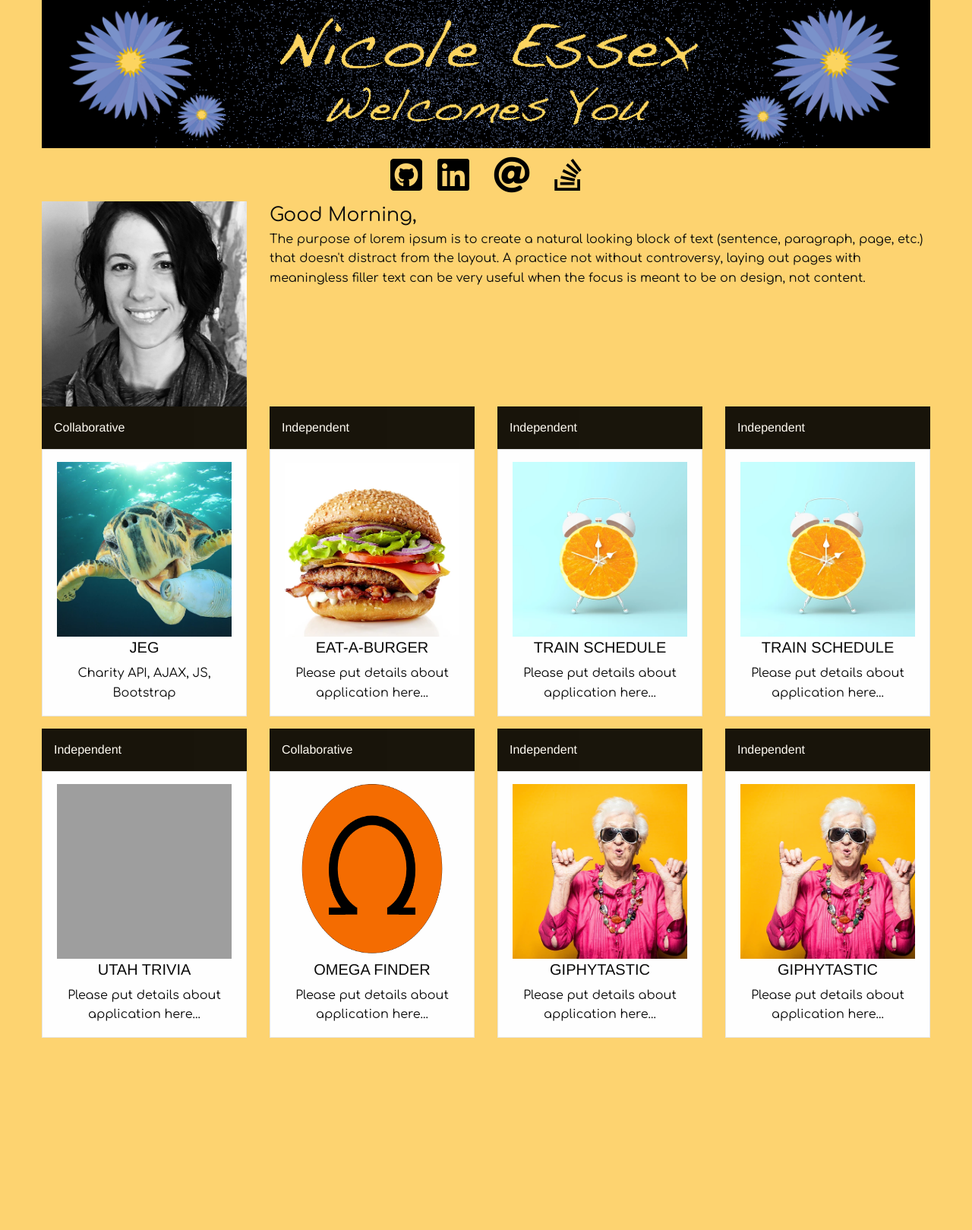
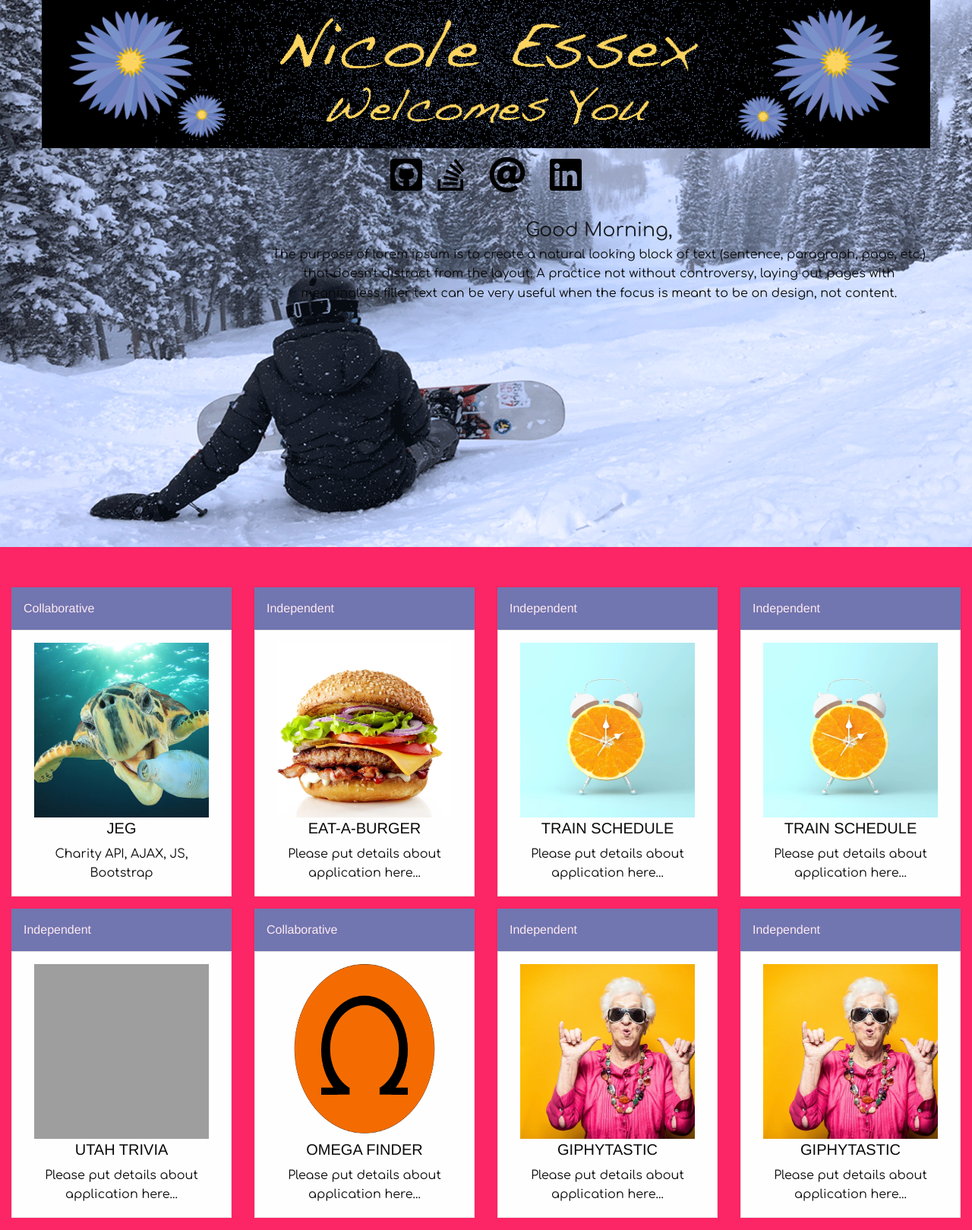
Before and after one commit to NicoleEssex/NicoleEssexPortfolio, a PHP site: page / in a window 1280 px wide. Shown: the whole page at 76% size. Before the commit the page ends 1366 px from the top, so only its background shows below. Run offline with PHP 8.4, Linux system fonts and the light colour scheme; some libraries are stand-ins or nearby versions; grey boxes are pictures that could not be loaded.

Commit message:
scrolling effect

```diff
--- a/assets/css/style.css
+++ b/assets/css/style.css
@@ -1,25 +1,55 @@
 body{
-    background-color: #fdd370;
+    /* background-color: #fdd370; */
+    background: #fc2565 url("../images/IMG_3483-6-1200.gif") no-repeat;
+    text-align: center;
+    margin: 0 auto;
+
+
     /* background-color: #637fba;  */
     /* background: no-repeat;
     background: radial-gradient(#fdd370 30%, #637fba 50%, black 20%) */
 }
 
+#contentWrap {
+    /* background: #fc2565 url("../images/IMG_3484.jpg") no-repeat; */
+    /* background-image: url("../images/IMG_3483-6-1200.png"); */
+}
+
+#banner {
+    /* background-color:#c7cfe5; */
+}
+
+#profile {
+    padding: 10px;
+    background-color: #fc2565;
+}
 
 #greeting{
     font-family: 'Comfortaa', cursive;
     font-size: 25px;
-
+    opacity: .9;
 }
 
 .fa-github-square {
     width: 30px;
     height: auto;
+}
 
+#socialLinks {
+    /* background-color: #c7cfe5; */
+}
+
+#intro {
+
+    padding: 20px;
+    /* outline: 20px dotted; */
+    /* background-color: #fc2565; */
+    box-shadow: black 2px;
 }
 
 .text-box {
     padding: black;
+
 }
 
 .pps {
@@ -35,8 +65,13 @@ h4 {
     text-align: center;
 }
 
+#projectSection {
+    position: relative;
+    margin-top: 337px;
+}
+
 .card-divider {
-    background-color: black;
+    background-color: #627EB9;
     opacity: .9;
     color: white;
 }
@@ -47,11 +82,13 @@ h4 {
     height:230px;
 }
 
-.card-section {
+div.card-section {
     display: block;
     overflow: hidden;
     text-align: center;
 }
+
+
 
 
 
--- a/assets/js/app.js
+++ b/assets/js/app.js
@@ -14,3 +14,6 @@ function displayGreeting() {
     }
 }
 displayGreeting();
+
+    // keep background image in-place for scrolling effect
+document.getElementById("body").style.backgroundAttachment = "fixed";
--- a/index.html
+++ b/index.html
@@ -14,25 +14,26 @@
     <link rel="stylesheet" href="assets/css/style.css">
 </head>
 
-<body>
-    <div class="grid-container grid-container-padded">
+<body id="body">
+    <div id="contentWrap">
+    <div id="banner" class="grid-container grid-container-padded">
         <div class="grid-x grid-margin-x">
             <div class="cell small-12">
-                <img src="assets/images/HeaderPic.png" alt="Nicole Essex Welcomes You">
+                <img id="headerPic"src="assets/images/HeaderPic.png" alt="Nicole Essex Welcomes You">
             </div>
         </div>
     </div>
     <!-- Social Links -->
-    <ul class="menu align-center">
-            <li><a href="https://github.com/NicoleEssex"><span><i style="color:black;" class="fab fa-github-square fa-3x"></span></i></a></li>
-            <li><a href="https://www.linkedin.com/in/nicole-essex/"><span><i style="color:black; "class="fab fa-linkedin fa-3x"></i></span></a></li>
-            <li><a href="mailto:npcessex@gmail.com?subject=Portfolio"><span><i style="color:black;" class="fas fa-at fa-3x"></i></span></a></li>
-            <li><a href="https://stackoverflow.com/users/9054278/nicole-essex"><span><i style="color:black;" class="fab fa-stack-overflow fa-3x"></i></span></a></li>
-          </ul>
-    <div class="grid-container grid-container-padded">
+    <ul id="socialLinks" class="menu align-center">
+        <li><a href="https://github.com/NicoleEssex"><span><i style="color:black;" class="fab fa-github-square fa-3x"></span></i></a></li>
+        <li><a href="https://stackoverflow.com/users/9054278/nicole-essex"><span><i style="color:black;" class="fab fa-stack-overflow fa-3x"></i></span></a></li>
+        <li><a href="mailto:npcessex@gmail.com?subject=Portfolio"><span><i style="color:black;" class="fas fa-at fa-3x"></i></span></a></li>
+        <li><a href="https://www.linkedin.com/in/nicole-essex/"><span><i style="color:black; "class="fab fa-linkedin fa-3x"></i></span></a></li>
+    </ul>
+    <div id="intro"class="grid-container grid-container-padded">
         <div class="grid-x grid-margin-x">
             <div class="cell small-3">
-                <img src="assets/images/IMG_1589-square.png" id="profile" alt="Picture of Nicole Essex">
+                <!-- <img src="assets/images/IMG_1589-square.png" id="profile" alt="Picture of Nicole Essex"> -->
             </div>
             <div class="cell small-9">
                 <div id="greeting"></div>
@@ -43,8 +44,8 @@
         </div>
     </div>
 
-    <div class="grid-container">
-        <div class="grid-x grid-padding-x small-up-2 medium-up-3 large-up-4">
+    <div id="projectSection" class="container">
+        <div class="grid-x grid-padding-x small-up-1 medium-up-3 large-up-4">
             <div class="cell">
                 <a href="https://nicoleessex.github.io/Charity-Finder/">
                     <div class="card-divider">
@@ -104,7 +105,7 @@
         </div>
     </div>
 
-    <div class="grid-container">
+    <div class="container">
         <div class="grid-x grid-padding-x small-up-1 medium-up-3 large-up-4">
             <div class="cell">
                 <a href = "https://nicoleessex.github.io/Trivia-Game/">
@@ -163,8 +164,10 @@
                 </a>
             </div>
         </div>
+
     </div>
     </div>
+</div>
     <!-- <div class="grid-container grid-container-padded">
         <div class="grid-x grid-margin-x">
             <div class ="cell auto">
```
Also changed, not shown: assets/images/IMG_3483-6-1200.gif (added), assets/images/IMG_3484.JPG (added), 3 other files.
